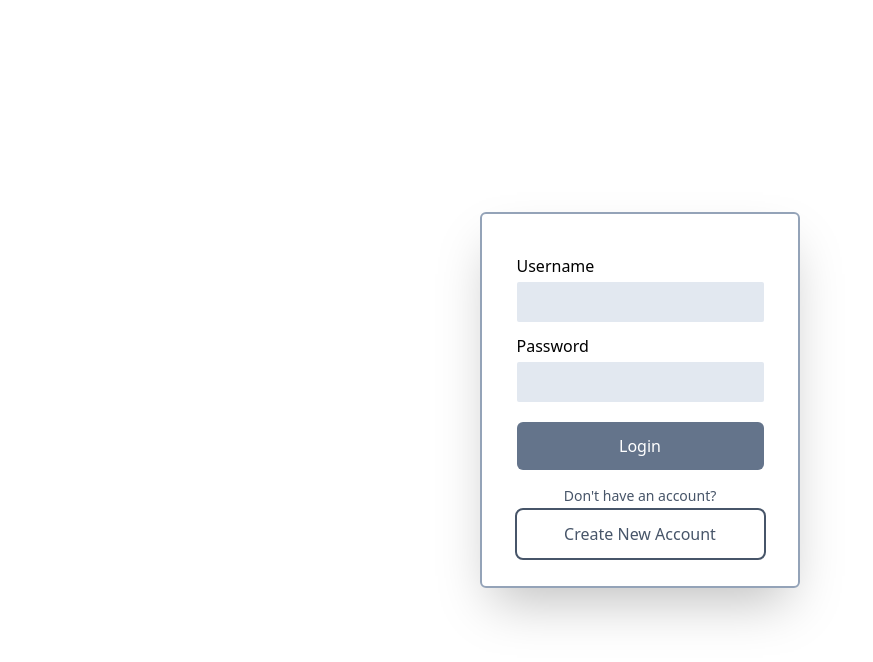
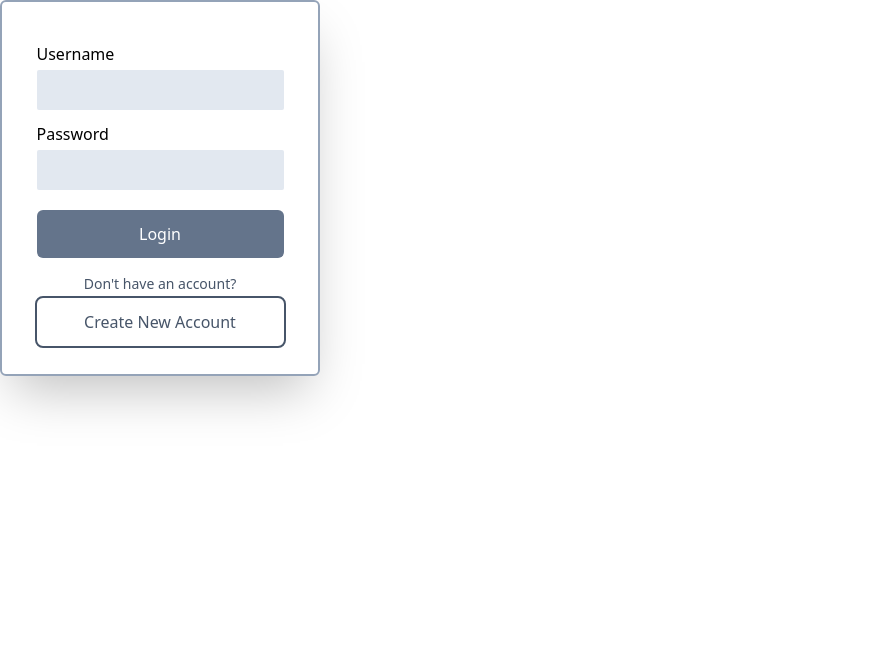
Before and after one commit to earacena/realtime-chat-frontend, a React (Create React App) app: page /login in a window 1280 px wide. Shown: the top 662 px of the page, without its empty margins (0-873 px from the left). Built offline with nearby package versions, Linux system fonts and the light colour scheme; what runtypes would draw is missing.

Commit message:
Fix SideBar and Chat positioning

```diff
--- a/src/App.tsx
+++ b/src/App.tsx
@@ -17,7 +17,7 @@ function App() {
   }
 
   return (
-    <div className="flex flex-col items-center justify-center h-screen">
+    <div className="flex flex-col h-screen">
       <Notification />
       <Routes>
         <Route path="/" element={chatWithSideBar()} />
```
